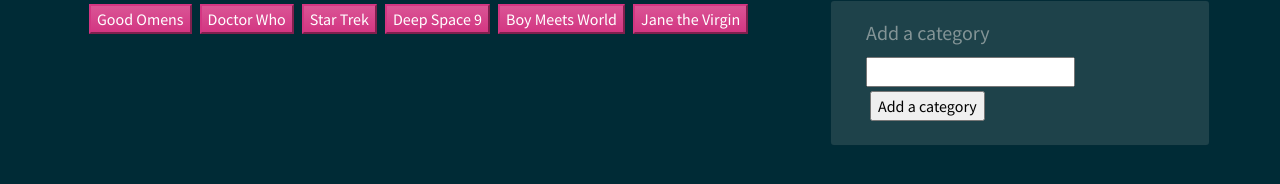
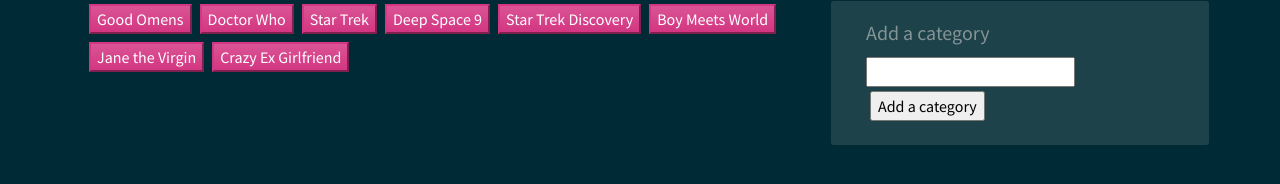
Before and after one commit to erinruthmaness/GIPHY-grabber, a plain HTML site: page index.html in a window 1280 px wide. Drawn offline with nearby package versions, Linux system fonts and the light colour scheme.

Commit message:
correction to addtl gif option, added more categories

```diff
--- a/index.html
+++ b/index.html
@@ -33,7 +33,7 @@
     <script src="https://cdnjs.cloudflare.com/ajax/libs/jquery/3.2.1/jquery.min.js"></script>
     <script type="text/javascript">
 
-        var categories = ["Good Omens", "Doctor Who", "Star Trek", "Deep Space 9", "Boy Meets World", "Jane the Virgin"]
+        var categories = ["Good Omens", "Doctor Who", "Star Trek", "Deep Space 9", "Star Trek Discovery", "Boy Meets World", "Jane the Virgin", "Crazy Ex Girlfriend"]
 
         function renderButtons() {
             //makes everything in the array into a button
@@ -73,6 +73,7 @@
                 //loops through the array of gifs pulled from GIPHY and displays them on the page
                 console.log(response);
                 $("#gif-display").empty();
+                $("#more-gif-display").empty();
                 renderGIFs(response, 0, "#gif-display");
 
 
```
